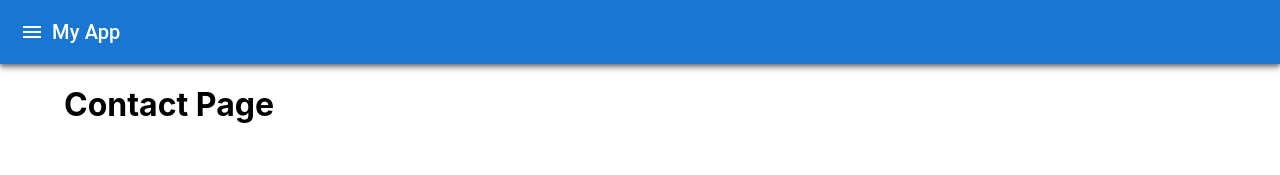
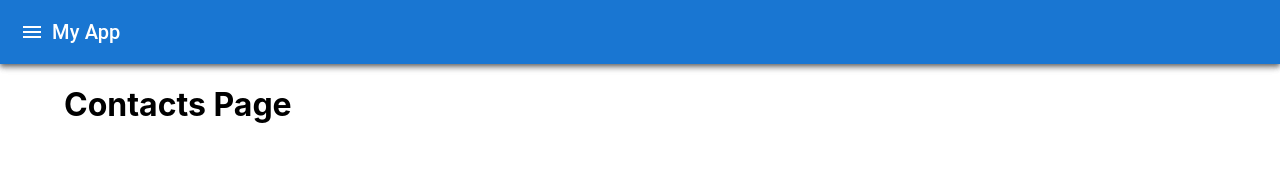
Before and after one commit to LaserCrafter/lasercrafter.github.io, a React (Create React App) app: page /contact in a window 1280 px wide. Shown: the top 175 px of the page. Built offline with nearby package versions, Linux system fonts and the light colour scheme.

Commit message:
Fixed Formatting of other pages.

```diff
--- a/src/pages/About.js
+++ b/src/pages/About.js
@@ -1,7 +1,12 @@
 import React from 'react';
 
 function About() {
-  return <h1>About Page</h1>;
+  return (
+    <div>
+  <h1>About Page</h1>
+    </div>
+
+);
 }
 
 export default About;
--- a/src/pages/Contact.js
+++ b/src/pages/Contact.js
@@ -1,7 +1,11 @@
 import React from 'react';
 
 function Contact() {
-  return <h1>Contact Page</h1>;
+  return (
+    <div>
+  <h1>Contacts Page</h1>
+    </div>
+
+);
 }
-
 export default Contact;
--- a/src/pages/Projects.js
+++ b/src/pages/Projects.js
@@ -1,7 +1,12 @@
 import React from 'react';
 
 function Projects() {
-  return <h1>Projects Page</h1>;
+  return (
+    <div>
+  <h1>Projects Page</h1>
+    </div>
+
+);
 }
 
 export default Projects;
```
